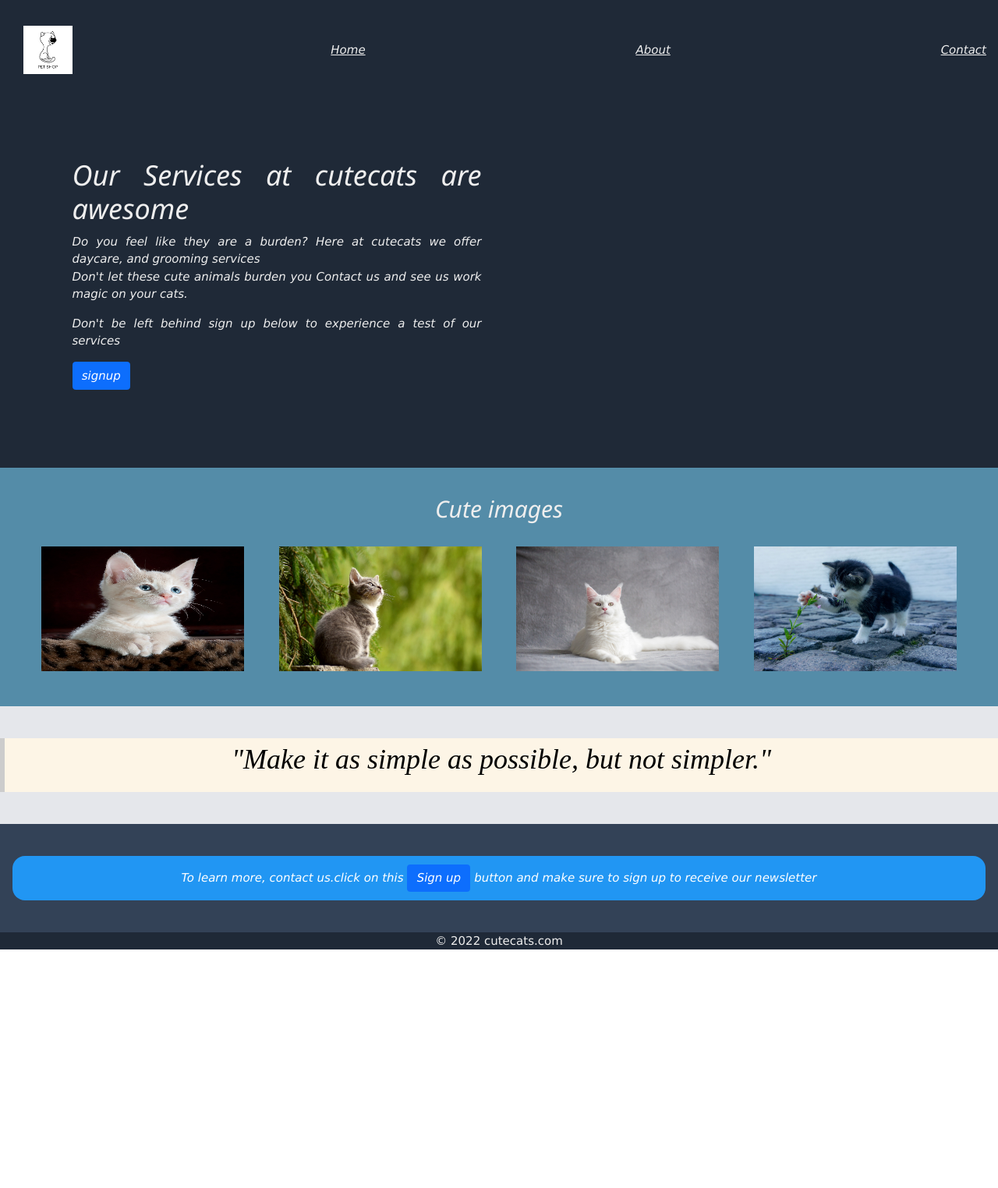
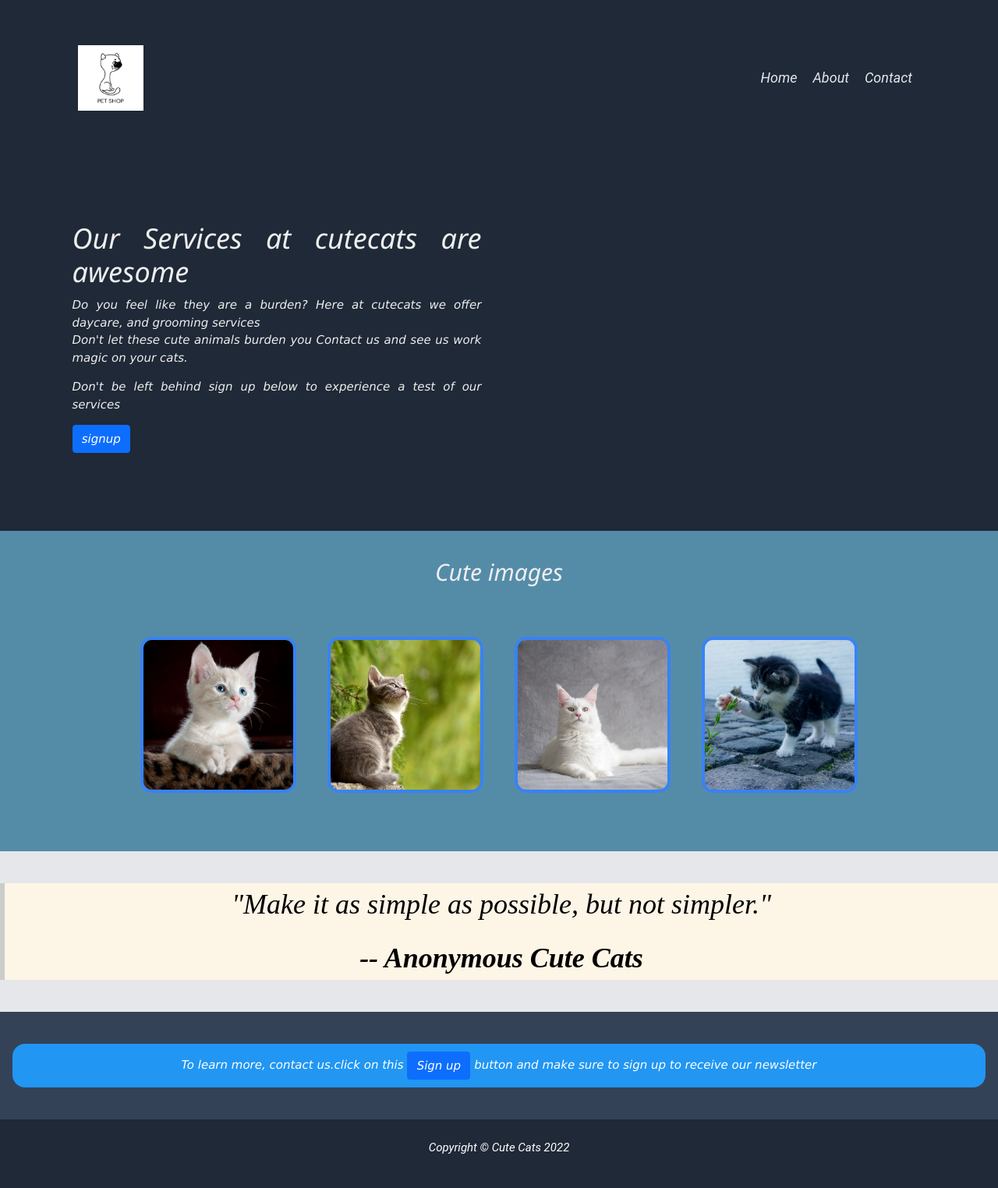
Before and after one commit to wilfex81/cutecats, a plain HTML site: page index.html in a window 1280 px wide. Shown: the whole page at 78% size. Before the commit the page ends 1233 px from the top, so only its background shows below. Drawn offline with nearby package versions, Linux system fonts and the light colour scheme.

Commit message:
Final commit

```diff
--- a/index.html
+++ b/index.html
@@ -13,12 +13,16 @@
 </head>
 <body>
   <div class="container1" id="container1_id">
-    <ul class="navbar">
-      <img src="static/images/cat6.jpg" alt="" srcset="">
-      <li><a href="#home">Home</a></li>
-      <li><a href="#about">About</a></li>
-      <li><a href="#contact">Contact</a></li>
-    </ul>
+    <nav class="bx navbar">
+      <div class="header-logo">
+        <img src="static/images/cat6.jpg" alt="" srcset="">
+      </div>
+      <div class="header-link">
+          <a href="#">Home</a>
+          <a href="#">About</a>
+          <a href="#">Contact</a>
+      </div>
+  </nav>
     <div class="container px-4">
       <div class="row gx-5">
         <div class="col">
@@ -42,18 +46,30 @@
     </div>
   </div>
   </div>
-
-  <div class="introduction">
+  <div class="bx content">
     <h2>Cute images</h2>
-    <img id="rcorners1" src="static/images/cat1.jpg" alt="image1">
-    <img id="rcorners1" src="static/images/cat2.jpg" alt="image2">
-    <img id="rcorners1" src="static/images/cat3.jpg" alt="image3">
-    <img id="rcorners1" src="static/images/cat4.jpg" alt="image4">
-  </div>
+    <div class="content-info">
+        <div>
+          <img  src="static/images/cat1.jpg" >
+        </div>
+        <div>
+          <img  src="static/images/cat2.jpg">
+        </div>
+        <div>
+          <img  src="static/images/cat3.jpg" >
+        </div>
+        <div>
+          <img  src="static/images/cat4.jpg">
+        </div>
+    </div>
+</div>
 
   <div id="main-content">
     <div class="w3-panel w3-leftbar w3-sand w3-xxlarge w3-serif">
       <p class="quote"><i>"Make it as simple as possible, but not simpler."</i></p>
+      <b>
+        -- Anonymous Cute Cats
+    </b>
     </div>
   </div>
   <div class="contact-us">
@@ -65,10 +81,9 @@
       </div>
     </div>
   </div>
-
-  <footer>
-    <p class="p-footer">© 2022 cutecats.com</p>
-  </footer>
+  <div class="bx footer">
+    <p>Copyright © Cute Cats 2022</p>
+</div>
 </body>
 
 </html>
--- a/static/css/style.css
+++ b/static/css/style.css
@@ -1,6 +1,7 @@
 body{
   font-family: 'Gill Sans', 'Gill Sans MT', Calibri, 'Trebuchet MS', sans-serif;
   font-size: medium;
+  text-align: center;
 }
 .container1{
     background-color: #1F2937;
@@ -8,20 +9,33 @@ body{
 .container1 img{
   width: 5%;
 }
-.navbar{
-  float: right;
-  text-decoration-color: #E5E7EB;
-  text-size-adjust: 18px;
-  justify-content: space-between;
+.navbar {
+  display: flex;
+  color: #F9FAF8;
+  background-color: #1F2937;
+  padding: 20px 0px 20px 100px;
+  align-items: center;
 }
-.navbar ul, li, a{
-  list-style: none;
+
+.header-logo img {
+  width: 84px;
+  margin-right: auto;
+}
+
+.header-link {
   display: flex;
-  row-gap: 1px;
+  margin-left: auto;
+  padding: 0px 100px 0px 0px;
 }
-.navbar div{
-  font: 1em sans-serif;
+
+.header-link a {
+  text-decoration: none;
+  color: #E5E7EB;
+  font-size: 18px;
+  padding: 10px;
+  font-family: 'Roboto', arial;
 }
+
 .col h1, p{
   text-align: justify;
 }
@@ -35,11 +49,28 @@ div {
     color: #EEEEEE;
     font-style: italic;
     font-family: 'Lucida Sans', 'Lucida Sans Regular', 'Lucida Grande', 'Lucida Sans Unicode', Geneva, Verdana, sans-serif;
+}
+.content {
+  align-items: center;
+  background-color: #548CA8;
+}
 
-  }
-  .introduction{
-    background-color: #548CA8;
-  }
+.content-info {
+  display: flex;
+  /* border: 1px solid gold; */
+  justify-content: center;
+  flex-wrap: wrap;
+}
+
+.content-info img {
+  width: 200px;
+  height: 200px;
+  object-fit: cover;
+  border: 4px solid #3882F6;
+  border-radius: 15px;
+  margin: 5px 20px 0px 20px;
+}
+
   #main-content {
     background-color: #E5E7EB;
   }
@@ -55,12 +86,6 @@ div {
   .image img{
     float: right;
   }
-  #rcorners1 {
-    border-radius: 15px;
-    padding: 20px;
-    width: 300px;
-    height: 200px;
-  }
   .quote{
     text-align: center;
   }
@@ -71,11 +96,13 @@ div {
   #button1{
     float: left;
   }
-footer{
+  .footer {
     background-color: #1F2937;
-    color: #EEEEEE;
+
+    color: #fff;
+    font-family: 'Roboto', arial;
 }
-.p-footer{
+.footer p{
   text-align: center;
 }
 
```
